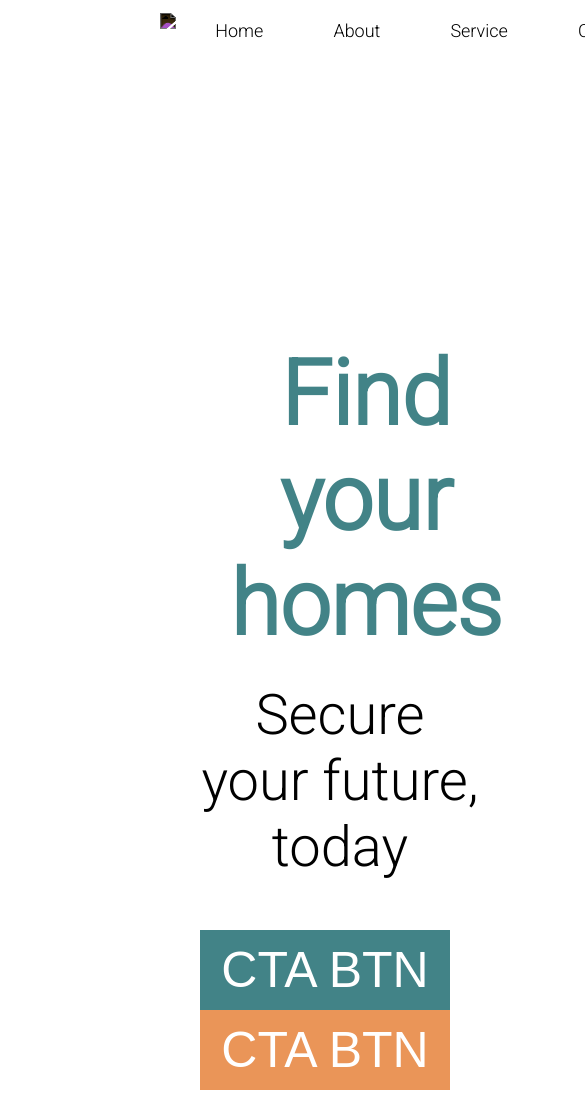
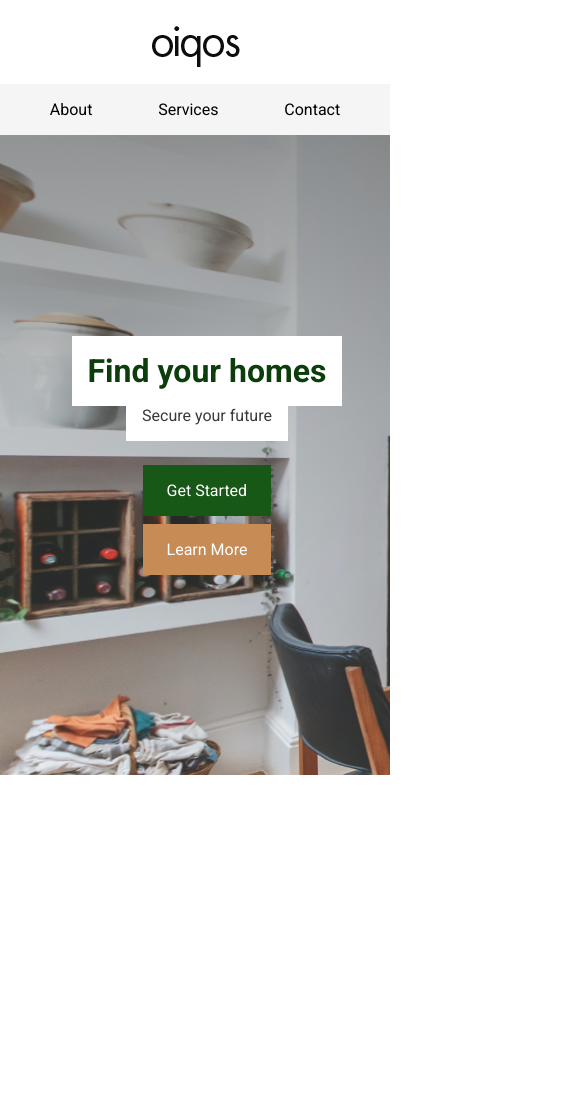
Before and after one commit to Waleedb1997/oiqos-landing-page, a plain HTML site: page index.html in a window 390 px wide. Shown: the top 1093 px of the page, 585 px wide, since content can reach past the window. After the commit the page ends 844 px from the top, so only its background shows below. Drawn offline with Linux system fonts and the light colour scheme.

Commit message:
🎨  - create hero section

```diff
--- a/index.html
+++ b/index.html
@@ -3,55 +3,43 @@
   <head>
     <meta charset="UTF-8" />
     <meta name="viewport" content="width=device-width, initial-scale=1.0" />
+    <link rel="stylesheet" href="style.css" />
+    <link rel="preconnect" href="https://fonts.googleapis.com">
+    <link rel="preconnect" href="https://fonts.gstatic.com" crossorigin>
+    <link href="https://fonts.googleapis.com/css2?family=Roboto:wght@100;300;400;500;700&display=swap" rel="stylesheet">
     <title>Oiqos</title>
-    <link rel="stylesheet" href="style.css" />
   </head>
 
   <body>
-    <nav>
-      <div class="logo">
-        <img src="assets/oiqos logo2 white 1.png" alt="Logo" />
-      </div>
-      <a>Home</a>
-      <a>About</a>
-      <a>Service</a>
-      <a>Contact</a>
+    <!-- Navbar -->
+    <nav class="nav">
+      <img src="assets/logo.png" alt="oiqos logo" class="logo" />
+      <ul class="nav-items">
+        <li class="nav-item nav-item-home">
+          <a href="#">Home</a>
+        </li>
+        <li class="nav-item">
+          <a href="#">About</a>
+        </li>
+        <li class="nav-item">
+          <a href="#">Services</a>
+        </li>
+        <li class="nav-item">
+          <a href="#">Contact</a>
+        </li>
+      </ul>
     </nav>
-
-    <section class="open-image">
-      <div class="open-text">
-        <h1 class="open-title">Find your homes</h1>
-        <p class="open-para">Secure your future, today</p>
-        <div class="cta-buttons">
-          <button class="cta1">CTA BTN</button>
-          <button class="cta2">CTA BTN</button>
+    <!-- Hero section -->
+    <main>
+      <section class="hero-section">
+        <h1>Find your homes</h1>
+        <p>Secure your future</p>
+        <div class="btn-wrapper">
+          <button class="btn btn-primary">Get Started</button>
+          <button class="btn btn-secondary">Learn More</button>
         </div>
-      </div>
-    </section>
-
-    <section class="hero">
-      <div class="hero-text">
-        <h3 class="hero-title">Hello!</h3>
-        <hr />
-        <p class="hero-para">
-          We're Oiqos, a hybrid style estate agency that puts our clients at the
-          heart of what we do.
-        </p>
-        <div>
-          <p class="hero-para">
-            Whether you are looking to sale or let a home, our specialist agents
-            will ensure you receive the best service possible tailored to the
-            budget you have available.
-          </p>
-        </div>
-        <div>
-          <img
-            class="hero-image"
-            src="assets/pexels-pixabay-210265 1.png"
-            alt="Hero Image"
-          />
-        </div>
-      </div>
-    </section>
+      </section>
+      </header>
+    </main>
   </body>
 </html>
--- a/style.css
+++ b/style.css
@@ -1,139 +1,137 @@
-@import url("https://fonts.googleapis.com/css2?family=Inter:wght@500;600&family=Roboto:wght@300&display=swap");
-
 * {
-  box-sizing: border-box;
   margin: 0;
   padding: 0;
+  box-sizing: border-box;
 }
 
-body {
+html {
   font-family: "Roboto", sans-serif;
 }
 
-.logo img {
-  height: 62px;
-  width: 102px;
+/* Nav section */
+
+.nav {
+  display: flex;
+  justify-content: space-between;
+  align-items: center;
+  padding-inline: 1.5rem;
+  padding-block: 1rem;
+  background-color: whitesmoke;
 }
 
-nav {
-  display: flex;
-  align-items: center;
-  padding: 10px;
-  font-family: "Roboto", sans-serif;
-}
-
-nav .logo {
-  margin-right: auto;
-  margin-left: 150px;
+.logo {
   filter: invert();
 }
 
-nav a {
-  text-decoration: none;
-  padding: 10px 20px;
-  margin-right: 30px;
-  font-size: 18px;
+.nav-items {
+  display: flex;
+  gap: 1rem;
+  list-style: none;
 }
 
-section.open-image {
-  width: 100%;
-  height: 1300px;
-  background: url("assets/james-mccreddie-UVSUPupTYNM-unsplash\ 1.png")
-    center/cover no-repeat;
-  display: flex;
-  align-items: center;
-  justify-content: flex-start;
-  text-align: start;
-  font-size: 24px;
-  padding-left: 200px;
+.nav-item > a {
+  text-decoration: none;
+  color: unset;
 }
 
-.open-text {
-  font-family: "Roboto", sans-serif;
+/* Hero section */
+
+.hero-section {
+  background-image: url(/assets/hero-bg.png);
+  background-repeat: no-repeat;
+  background-size: cover;
+  min-height: 52rem;
+  display: flex;
+  flex-direction: column;
+  justify-content: center;
+  padding-inline-start: 1.5rem;
 }
 
-.open-title {
-  color: #428387;
-  font-size: 90px;
+.hero-section h1 {
+  font-size: 3rem;
+  font-weight: 700;
+  color: rgb(12, 62, 12);
+  padding-block: 1rem;
+  padding-inline: 1rem;
   background-color: white;
-  padding: 5px 30px;
-  margin-bottom: -30px;
-  text-align: center;
-  padding-top: 10px;
+  width: fit-content;
 }
 
-.open-para {
-  font-size: 56px;
+.hero-section p {
+  font-size: 1.5rem;
+  font-weight: 400;
+  color: rgb(58, 58, 58);
+  margin-bottom: 1.5rem;
+  padding-block-end: 1rem;
+  padding-inline: 1rem;
   background-color: white;
-  padding-top: 30px;
-  text-align: center;
-  margin-right: 40px;
-  margin-bottom: 30px;
-  padding-bottom: 20px;
-  padding-right: 12px;
-  padding-top: 50px;
+  max-width: fit-content;
 }
 
-.cta-buttons {
-  padding-top: 30px;
-  display: inline;
-  font-family: "Roboto", sans-serif;
+.btn-wrapper {
+  display: flex;
+  gap: 1rem;
 }
 
-.cta1 {
-  background-color: #428387;
-  margin-right: 50px;
-  border: none;
-  width: 250px;
-  height: 80px;
-  font-size: 50px;
+.btn {
+  all: unset;
+  padding-inline: 1.5rem;
+  padding-block: 1rem;
   color: white;
 }
 
-.cta2 {
-  background-color: #ea9558;
-  border: none;
-  width: 250px;
-  height: 80px;
-  font-size: 50px;
-  color: white;
+.btn-primary {
+  background-color: rgb(23, 88, 23);
 }
 
-.hero {
-  justify-content: space-between;
-  align-items: center;
-  padding: 40px;
-  font-family: "Roboto", sans-serif;
+.btn-secondary {
+  background-color: rgb(199, 139, 86);
 }
 
-hr {
-  width: 71px;
-  color: solid #ea9558;
-  height: 1px;
-  background: #ea9558;
-  font-size: 0;
-  border: 0;
-  margin-left: 100px;
-  margin-bottom: 100px;
+/* Mobile styles */
+
+@media screen and (max-width: 768px) {
+  /* Mobile nav */
+  .nav {
+    flex-direction: column;
+    padding-block-end: 0;
+    padding-inline: 0;
+    background-color: white;
+  }
+  .logo {
+    margin-block-end: 1rem;
   }
 
-.hero-image {
-  width: 45%;
-  height: 561px;
-  float: right;
-  margin-right: -40px;
-  margin-top: -170px;
+  .nav-items {
+    background-color: whitesmoke;
+    width: 100%;
+    justify-content: space-evenly;
+    padding-block: 1rem;
   }
 
-.hero-title {
-  color: #428387;
-  font-size: 48px;
-  padding-left: 100px;
+  .nav-item-home {
+    display: none;
   }
 
-.hero-para {
-  font-size: 30px;
-  background-color: white;
-  padding-right: 800px;
-  padding-left: 100px;
+  /* Mobile hero */
+
+  .hero-section {
+    min-height: 40rem;
+    display: flex;
+    justify-content: center;
+    align-items: center;
   }
+
+  .hero-section h1 {
+    font-size: 2rem;
+  }
+
+  .hero-section p {
+    font-size: 1rem;
+  }
+
+  .btn-wrapper {
+    flex-direction: column;
+    gap: 0.5rem;
+  }
+}
```
Lines whose indentation alone changed are shown as unchanged.
